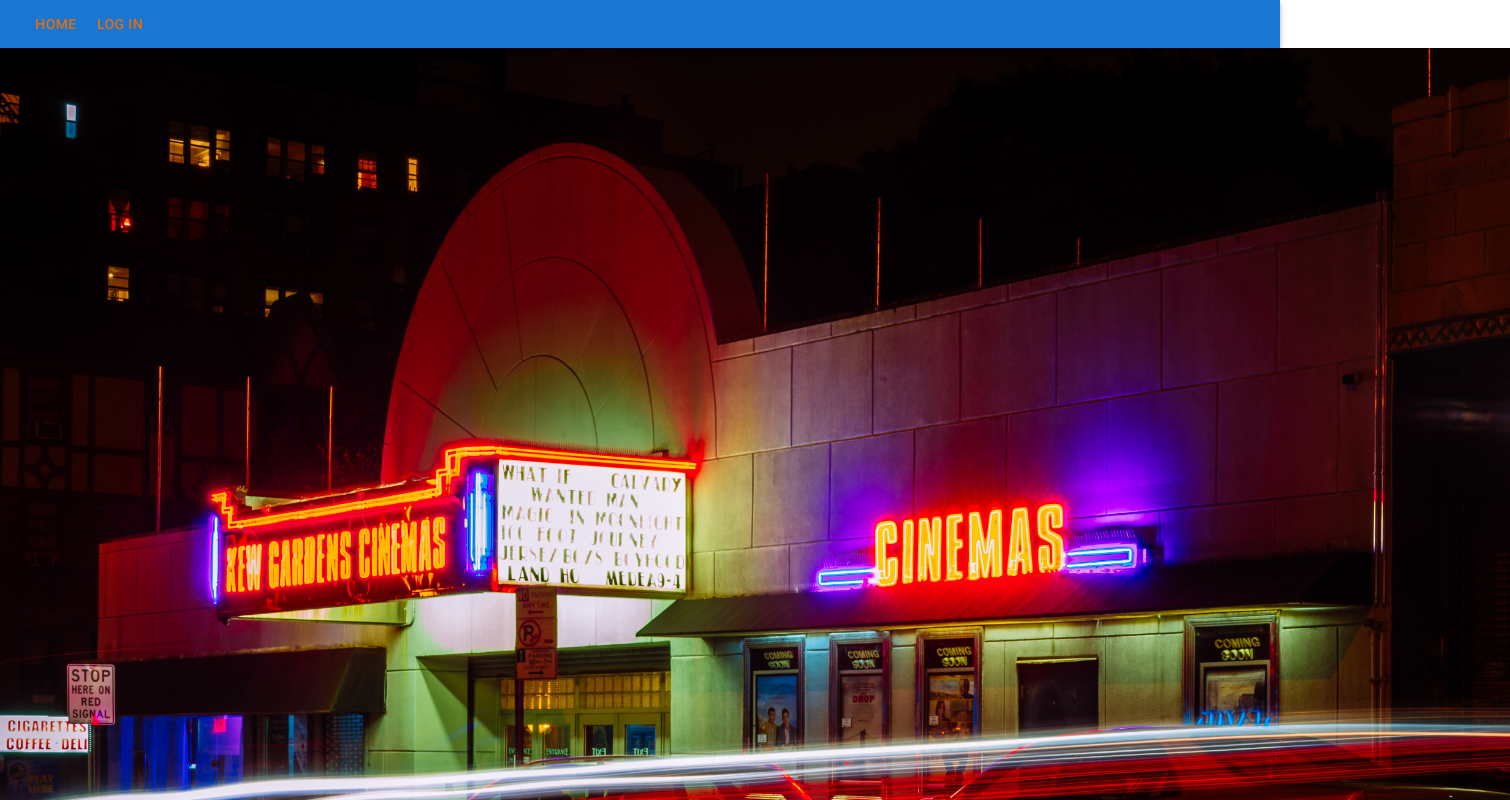
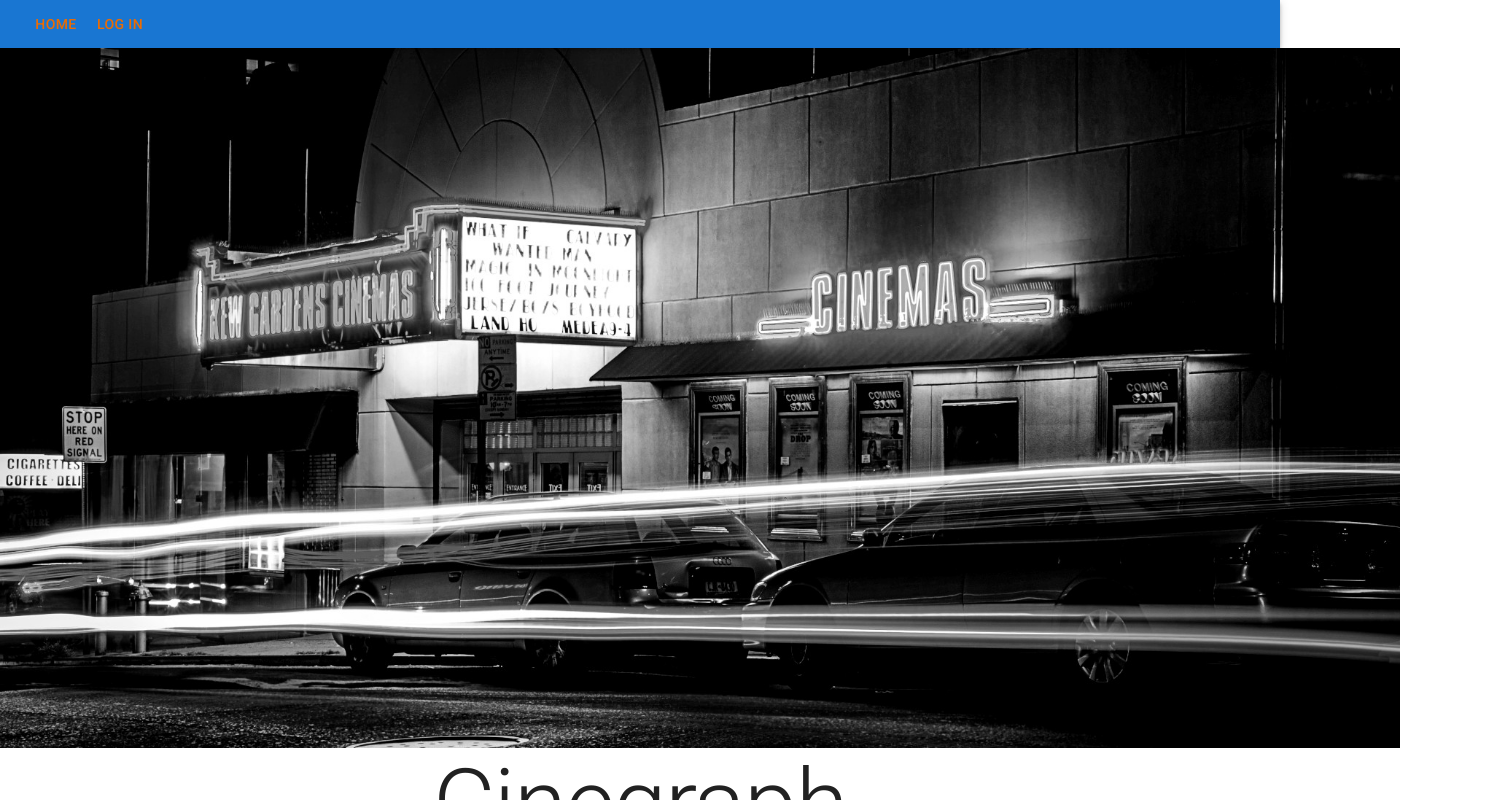
Before and after one commit to jessicamcg/cinegraph, a React (Create React App) app in the folder client/: page / in a window 1280 px wide. Shown: the top 800 px of the page, 1510 px wide, since content can reach past the window. Built offline with nearby package versions, Linux system fonts and the light colour scheme.

Commit message:
Got hero centered

```diff
--- a/client/src/App.css
+++ b/client/src/App.css
@@ -13,4 +13,5 @@ body,html {
 
 .hero {
     margin: auto;
+    display: flex;
 }
--- a/client/src/pages/Home.js
+++ b/client/src/pages/Home.js
@@ -5,7 +5,7 @@ import Typography from "@mui/material/Typography";
 import Container from "@mui/material/Container";
 import Grid from "@mui/material/Grid";
 import Card from '@mui/material/Card';
-import hero from '../assets/pexels-nathan-engel-436413.jpg'
+import hero from '../assets/hero-edited.jpg'
 import Auth from "../utils/auth";
 
 
@@ -20,7 +20,7 @@ const Home = () => {
             component = 'img'
             sx={{
                 maxWidth: 1600,
-                maxHeight: 1000,
+                maxHeight: 700,
             }}
             src= {hero}
             />
```
Also changed, not shown: client/src/assets/hero-edited.jpg (added).
